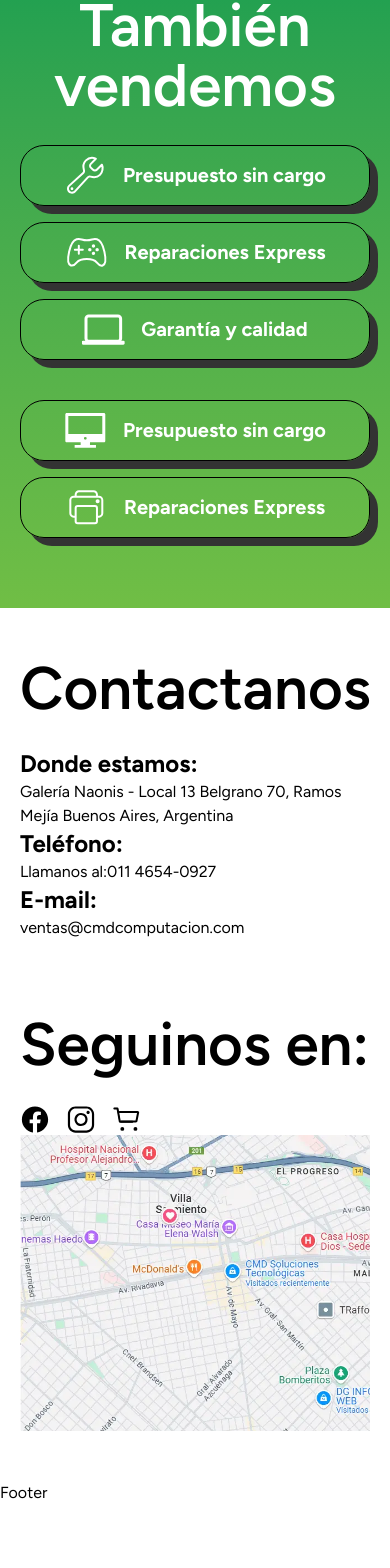
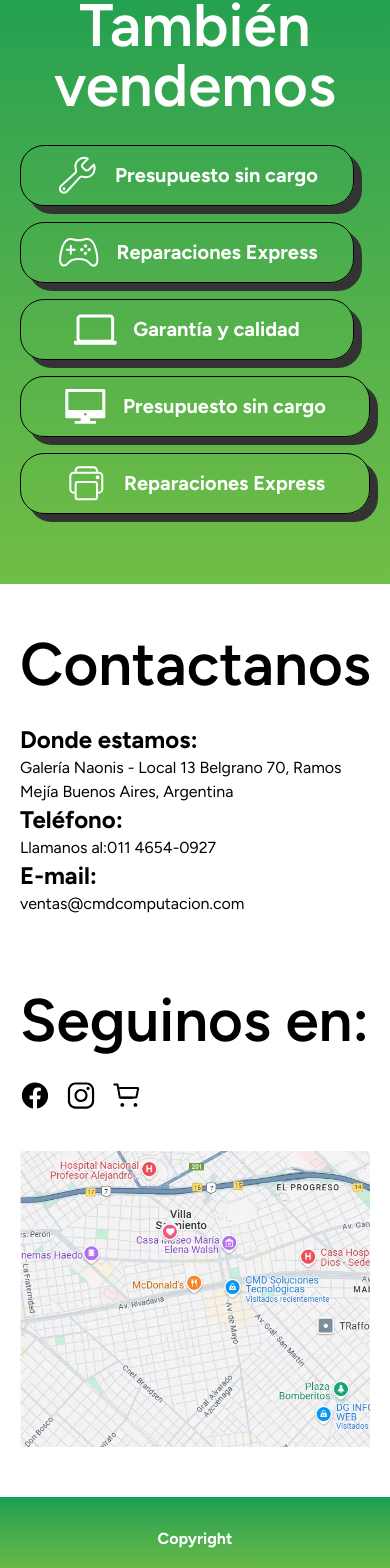
Before and after one commit to jissust/01-landing-page, a React (Vite) app: page / in a window 390 px wide. Shown: the part 1817-3385 px from the top of the page. Before the commit the page ends 3322 px from the top, so only its background shows below. Built offline with nearby package versions, Linux system fonts and the light colour scheme.

Commit message:
settings in responsive views

```diff
--- a/src/components/ContactUs.tsx
+++ b/src/components/ContactUs.tsx
@@ -4,7 +4,7 @@ function ContactUs() {
   return (
     <section className="container mx-auto max-w-7xl px-5 xl:px-0 py-[50px]">
       <div className="grid grid-cols-1 sm:grid-cols-2">
-        <div className="flex flex-col">
+        <div className="flex flex-col pb-10 sm:pb-0">
           <h1 className="font-semibold text-6xl text-black pb-[30px]">Contactanos</h1>
           <h2 className="text-2xl font-bold">Donde estamos:</h2>
           <p>
--- a/src/components/Footer.tsx
+++ b/src/components/Footer.tsx
@@ -1,8 +1,8 @@
 function Footer() {
     return (
-      <>
-        Footer
-      </>
+      <section className="bg-gradient-to-t from-[#70BE45] to-[#159E51] py-[30px] text-white text-center font-bold">
+        Copyright
+      </section>
     );
   }
 
--- a/src/components/WeSell.tsx
+++ b/src/components/WeSell.tsx
@@ -5,8 +5,8 @@ function WeSell() {
         <h1 className="font-semibold text-6xl text-white text-center mx-auto  pb-[30px]">
           También vendemos
         </h1>
-        <div className="grid grid-cols-1 sm:grid-cols-2 lg:grid-cols-3 gap-4 px-5 xl:px-0 pb-10">
-          <div className="border shadow-[8px_8px_0_#333333] rounded-3xl p-2 grid grid-flow-col items-center justify-center gap-4">
+        <div className="grid grid-cols-1 sm:grid-cols-2 lg:grid-cols-6 gap-4 px-5 xl:px-0 pb-5 sm:pb-10">
+          <div className="border shadow-[8px_8px_0_#333333] rounded-3xl p-2 grid grid-flow-col items-center justify-center gap-4 col-span-2">
             <div>
               <svg
                 width="43"
@@ -32,7 +32,7 @@ function WeSell() {
               Presupuesto sin cargo
             </h3>
           </div>
-          <div className="border shadow-[8px_8px_0_#333333] rounded-3xl p-2 grid grid-flow-col items-center justify-center gap-4">
+          <div className="border shadow-[8px_8px_0_#333333] rounded-3xl p-2 grid grid-flow-col items-center justify-center gap-4 col-span-2">
             <div>
               <svg
                 width="44"
@@ -76,7 +76,7 @@ function WeSell() {
               Reparaciones Express
             </h3>
           </div>
-          <div className="border shadow-[8px_8px_0_#333333] rounded-3xl p-2 grid grid-flow-col items-center justify-center gap-4">
+          <div className="border shadow-[8px_8px_0_#333333] rounded-3xl p-2 grid grid-flow-col items-center justify-center gap-4 col-span-2">
             <div>
               <svg
                 width="43"
@@ -110,9 +110,7 @@ function WeSell() {
             </div>
             <h3 className="text-xl font-bold text-white">Garantía y calidad</h3>
           </div>
-        </div>
-        <div className="grid grid-cols-1 sm:grid-cols-2 gap-4 px-5 xl:px-0 pb-5">
-          <div className="border shadow-[8px_8px_0_#333333] rounded-3xl p-2 grid grid-flow-col items-center justify-center gap-4">
+          <div className="border shadow-[8px_8px_0_#333333] rounded-3xl p-2 grid grid-flow-col items-center justify-center gap-4 col-span-3">
             <div>
               <svg
                 width="43"
@@ -131,7 +129,7 @@ function WeSell() {
               Presupuesto sin cargo
             </h3>
           </div>
-          <div className="border shadow-[8px_8px_0_#333333] rounded-3xl p-2 grid grid-flow-col items-center justify-center gap-4">
+          <div className="border shadow-[8px_8px_0_#333333] rounded-3xl p-2 grid grid-flow-col items-center justify-center gap-4 col-span-3">
             <div>
               <svg
                 width="43"
```
